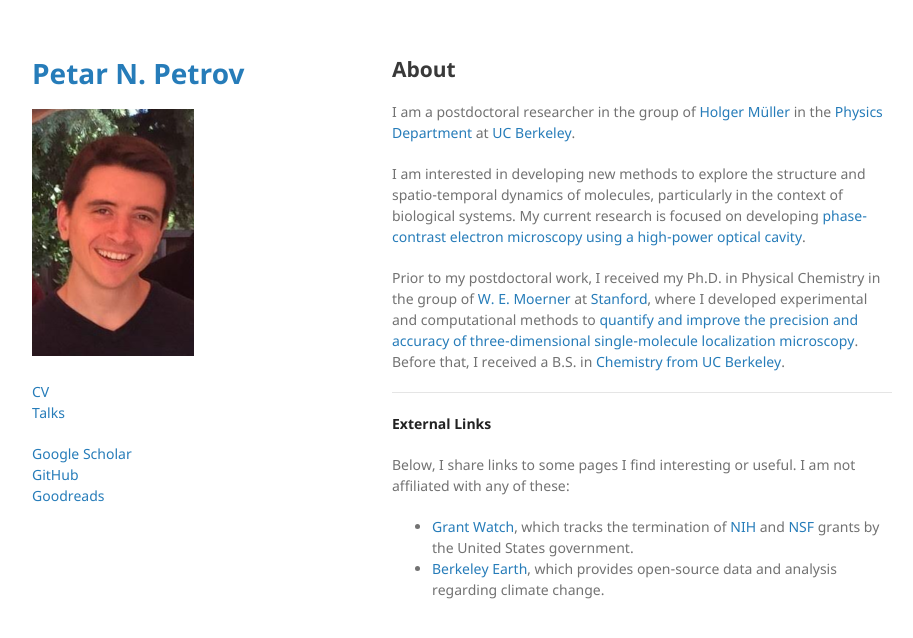
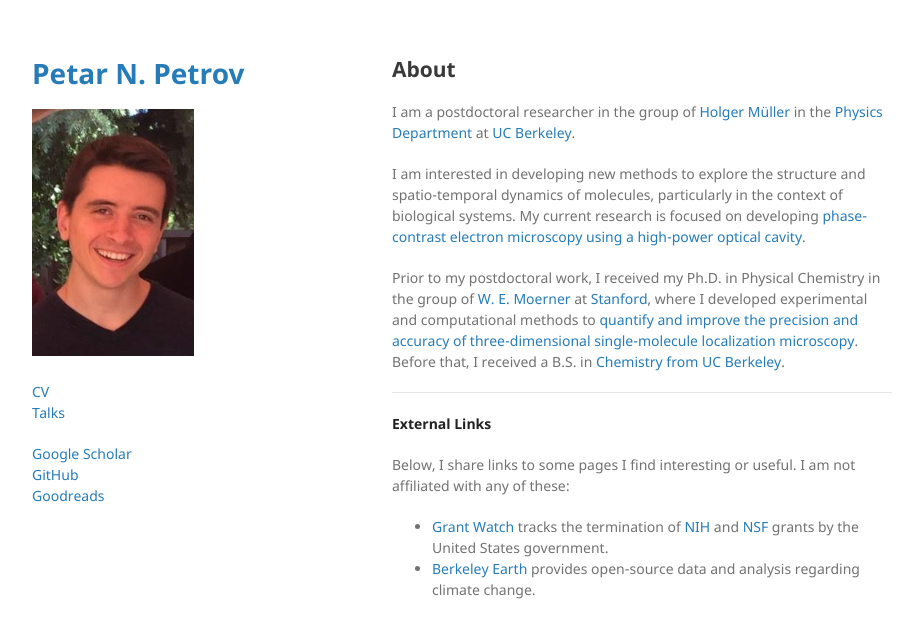
Before and after one commit to itspetar/itspetar.github.io, a Jekyll site: the page built from index.md, in a window 1280 px wide. Shown: the top 638 px of the page, without its empty margins (178-1091 px from the left). Built offline with Jekyll 4.4.1, drawn with Linux system fonts in a browser that asks for light colours; the repository's description, which GitHub fills in, is left out; our own code applies the rules of GitHub Pages for plain Markdown files.

Commit message:
formatting

```diff
--- a/index.md
+++ b/index.md
@@ -15,5 +15,5 @@ Prior to my postdoctoral work, I received my Ph.D. in Physical Chemistry in the
 **External Links**
 
 Below, I share links to some pages I find interesting or useful. I am not affiliated with any of these:
-* <a href="https://grant-watch.us/" target="_blank">Grant Watch</a>, which tracks the termination of <a href="https://grant-watch.us/nih-data.html" target="_blank">NIH</a> and <a href="https://grant-watch.us/nsf-data.html" target="_blank">NSF</a> grants by the United States government.
-* <a href="https://berkeleyearth.org/" target="_blank">Berkeley Earth</a>, which provides open-source data and analysis regarding climate change.
+* <a href="https://grant-watch.us/" target="_blank">Grant Watch</a> tracks the termination of <a href="https://grant-watch.us/nih-data.html" target="_blank">NIH</a> and <a href="https://grant-watch.us/nsf-data.html" target="_blank">NSF</a> grants by the United States government.
+* <a href="https://berkeleyearth.org/" target="_blank">Berkeley Earth</a> provides open-source data and analysis regarding climate change.
```
